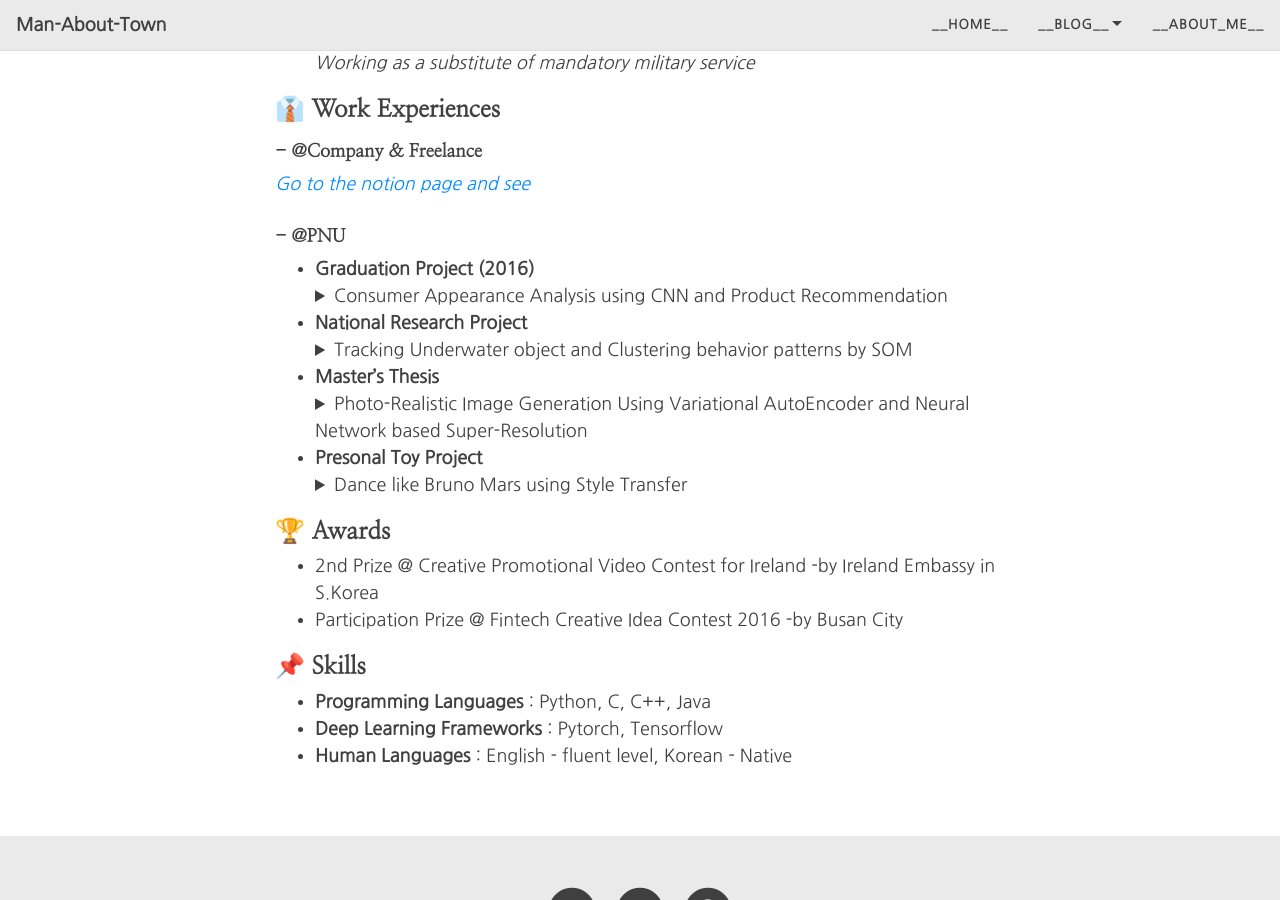
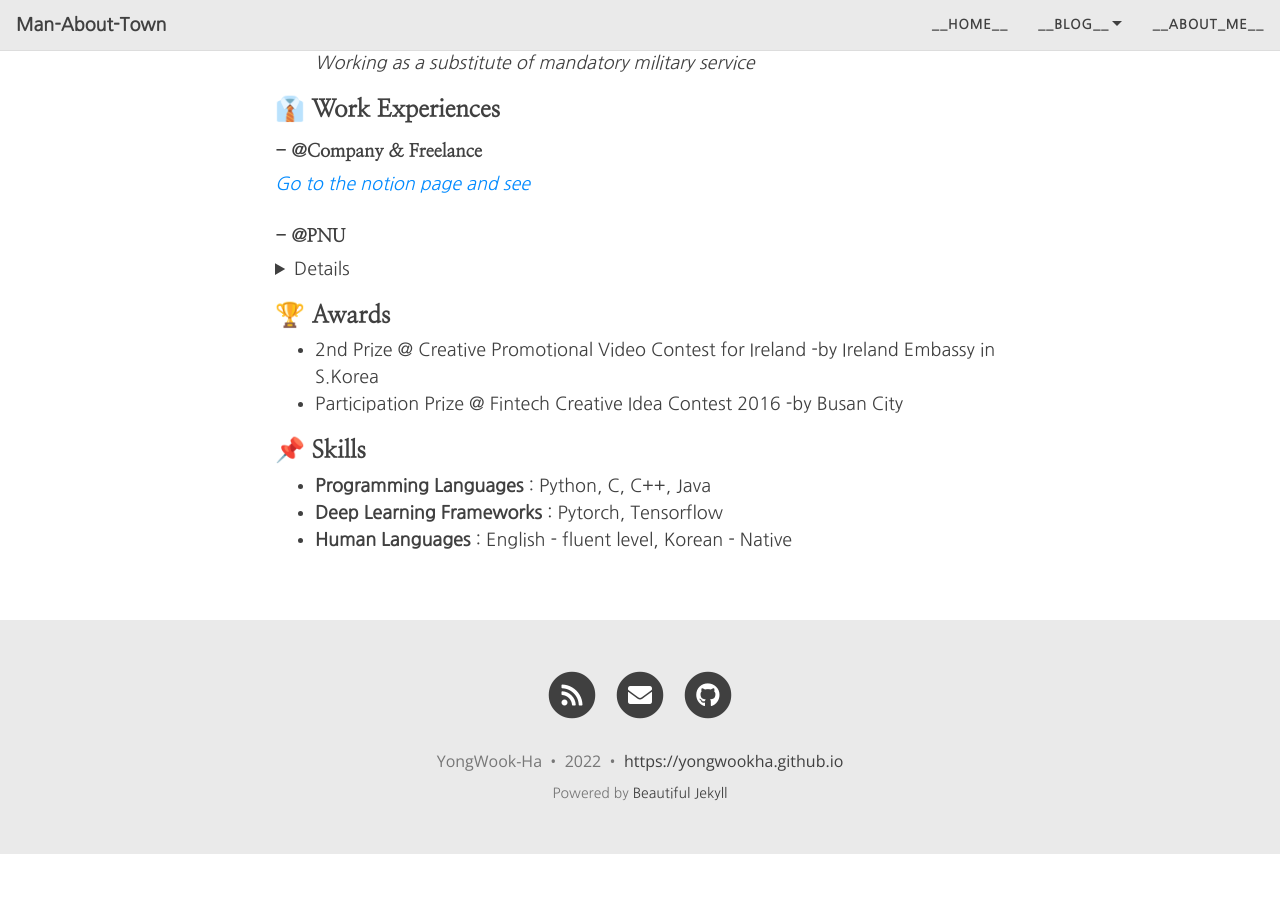
Before and after one commit to YongWookHa/yongwookha.github.io, a Jekyll site: the page built from aboutme.md, in a window 1280 px wide and 900 px high, scrolled down 753 px. Built offline with Jekyll 4.4.1, drawn with Linux system fonts in a browser that asks for light colours; nearby versions of some CDN libraries; some web fonts are replaced; after the commit the page ends 1607 px from its top, so only the background shows below that; part of the change alters nothing that is shown.

Commit message:
update aboutme

```diff
--- a/aboutme.md
+++ b/aboutme.md
@@ -32,43 +32,45 @@ subtitle: 💻 Machine Learning Engineer
 > [Go to the notion page and see](https://www.notion.so/HA-YongWook-ce8168866b2f44d886452457bfef689b)
 
 #### - @PNU
-- **Graduation Project (2016)**
-    <details markdown="1">
-    <summary>Consumer Appearance Analysis using CNN and Product Recommendation</summary>
-    > [Link to the detail Page](https://docs.google.com/document/d/1qZqBvD-krvwL3C6pupa9SHBwrXVaOJpDew5K0vDpO1s/edit)
-    > ![](https://github.com/YongWookHa/yongwookha.github.io/blob/master/graduation_project.png?raw=true)
-    >  My role in this project
-    >   ~ Implementing convolutional neural network by CAFFE framework
-    >   ~ Implementing decision making tree using C4.5 algorithm
+<details markdown="1">
+  - **Graduation Project (2016)**
+      <details markdown="1">
+      <summary>Consumer Appearance Analysis using CNN and Product Recommendation</summary>
+      > [Link to the detail Page](https://docs.google.com/document/d/1qZqBvD-krvwL3C6pupa9SHBwrXVaOJpDew5K0vDpO1s/edit)
+      > ![](https://www.dropbox.com/s/cxoivcvo9qzwrk3/Graduation%20Project.png?raw=1)
+      >  My role in this project
+      >   1\. Implementing convolutional neural network by CAFFE framework
+      >   2\. Implementing decision making tree using C4.5 algorithm
+
+      </details>
+
+  - **National Research Project**
+      <details markdown="1">
+      <summary>Tracking Underwater object and Clustering behavior patterns by SOM</summary>
+      > ![](https://user-images.githubusercontent.com/12293076/51790000-eb893f80-21d2-11e9-8cbb-85a5e7caf225.png)
+      > My role in this project
+      > 1\. Implementing object tracking algorithm using Kalman-filter concept
+      > 2\. Implementing self-organizing map for clustering of object behavior
+
+      </details>
+
+  - **Master's Thesis**
+      <details markdown="1">
+      <summary>Photo-Realistic Image Generation Using Variational AutoEncoder and Neural Network based Super-Resolution</summary>
+      > [Link to the detail Page](https://yongwookha.github.io/hayongwook-masterpaper/)
+      > generated faces 🔽
+      > ![](https://user-images.githubusercontent.com/12293076/50125807-bd4c4200-02ad-11e9-9112-960302aab16d.png)
+      </details>
+
+  - **Presonal Toy Project**
+      <details markdown="1">
+      <summary>Dance like Bruno Mars using Style Transfer</summary>
+      > [Link to the detail Page](https://github.com/YongWookHa/pose2pose)
+      > [![pose2pose-demo](http://img.youtube.com/vi/Nc0LNrzDeXQ/0.jpg)](https://youtu.be/Nc0LNrzDeXQ)
 
     </details>
 
-- **National Research Project**
-    <details markdown="1">
-    <summary>Tracking Underwater object and Clustering behavior patterns by SOM</summary>
-    > ![](https://user-images.githubusercontent.com/12293076/51790000-eb893f80-21d2-11e9-8cbb-85a5e7caf225.png)
-    > My role in this project
-    > ~ Implementing object tracking algorithm using Kalman-filter concept
-    > ~ Implementing self-organizing map for clustering of object behavior
-
-    </details>
-
-- **Master's Thesis**
-    <details markdown="1">
-    <summary>Photo-Realistic Image Generation Using Variational AutoEncoder and Neural Network based Super-Resolution</summary>
-    > [Link to the detail Page](https://yongwookha.github.io/hayongwook-masterpaper/)
-    > ![](https://github.com/YongWookHa/yongwookha.github.io/blob/master/generated_faces.png?raw=true)
-    > generated faces
-
-    </details>
-
-- **Presonal Toy Project**
-    <details markdown="1">
-    <summary>Dance like Bruno Mars using Style Transfer</summary>
-    [Link to the detail Page](https://github.com/YongWookHa/pose2pose)
-    > [![pose2pose-demo](http://img.youtube.com/vi/Nc0LNrzDeXQ/0.jpg)](https://youtu.be/Nc0LNrzDeXQ)
-
-    </details>
+</details>
 
 ### 🏆 Awards
 * 2nd Prize @ Creative Promotional Video Contest for Ireland -by Ireland Embassy in S.Korea
```
